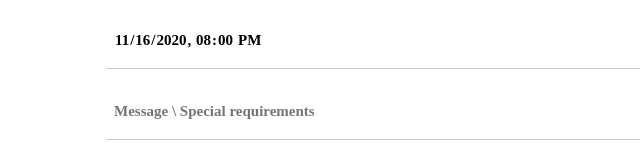
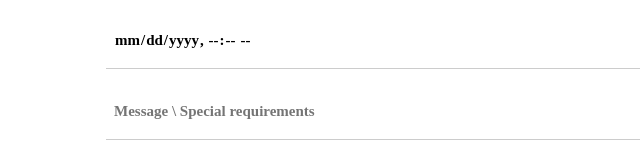
Before and after one commit to SaiTeja2904/Startup_Tea_Mates, a plain HTML site: page index.html in a window 1280 px wide. Shown: the part 2770-2938 px from the top of the page, 0-640 px from the left. Drawn offline with nearby package versions, Linux system fonts and the light colour scheme.

Commit message:
removed date value

```diff
--- a/index.html
+++ b/index.html
@@ -89,7 +89,7 @@ h1, h2, h3, h4, h5, h6 {
     <form action="/action_page.php" target="_blank">
       <p><input class="w3-input w3-padding-16" type="text" placeholder="Name" required name="Name"></p>
       <p><input class="w3-input w3-padding-16" type="number" placeholder="How many people" required name="People"></p>
-      <p><input class="w3-input w3-padding-16" type="datetime-local" placeholder="Date and time" required name="date" value="2020-11-16T20:00"></p>
+      <p><input class="w3-input w3-padding-16" type="datetime-local" placeholder="Date and time" required name="date"></p>
       <p><input class="w3-input w3-padding-16" type="text" placeholder="Message \ Special requirements" required name="Message"></p>
       <p><button class="w3-button w3-light-blue w3-section" type="submit">SEND MESSAGE</button></p>
     </form>
```
